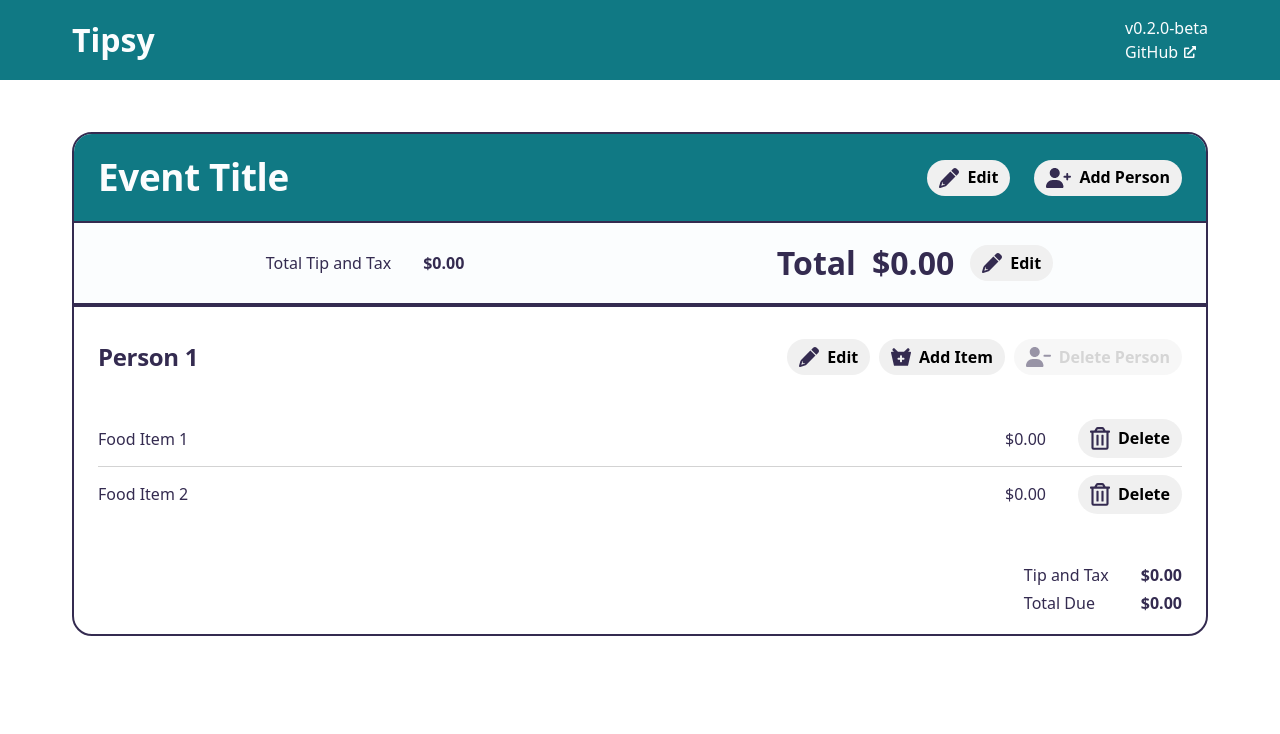
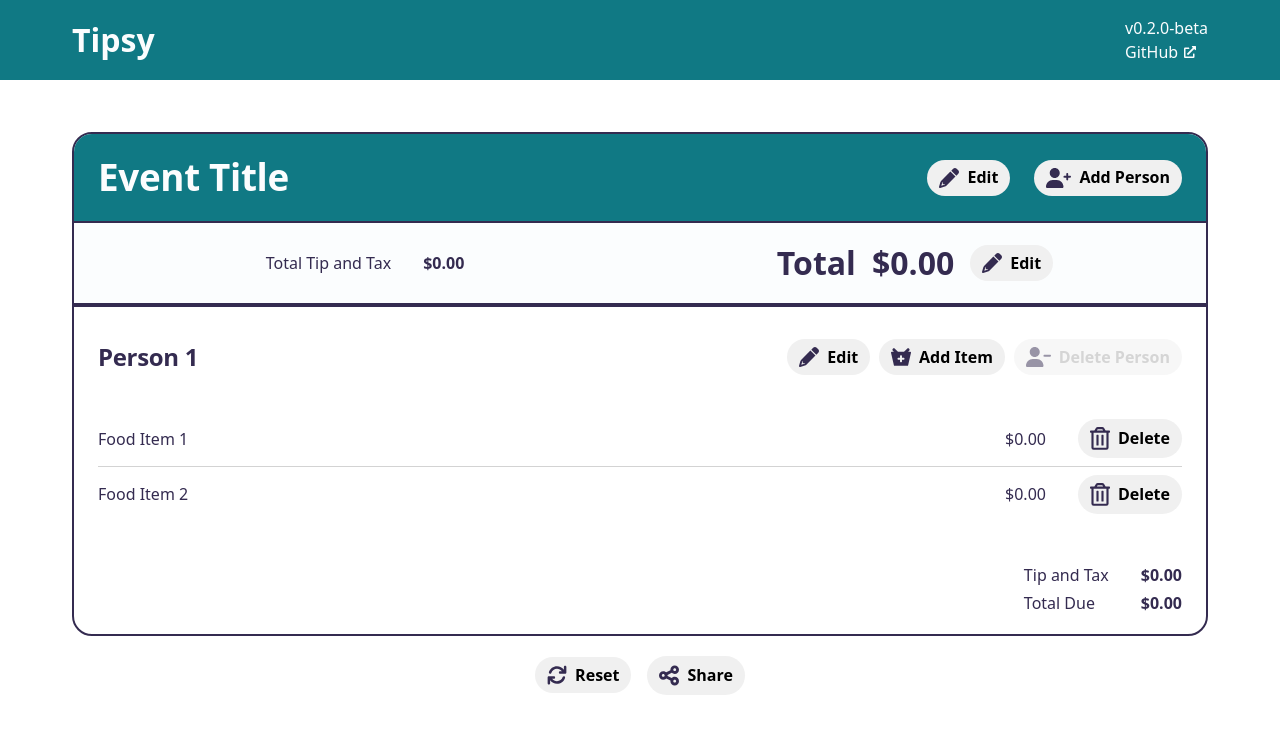
Before and after one commit to mikedelgaudio/tipsy, a React (Vite) app in the folder frontend/: page / in a window 1280 px wide. Shown: the top 734 px of the page. Built offline with nearby package versions, Linux system fonts and the light colour scheme.

Commit message:
adding reset and share buttons/icons

```diff
--- /dev/null
+++ b/frontend/src/components/ResultsView/EventFooterActions/EventFooterActions.css
@@ -0,0 +1,6 @@
+.eventFooterRow {
+  display: flex;
+  justify-content: center;
+  align-items: center;
+  gap: 1em;
+}
--- /dev/null
+++ b/frontend/src/components/ResultsView/EventFooterActions/EventFooterActions.tsx
@@ -0,0 +1,14 @@
+import "./EventFooterActions.css";
+import ShareBtn from "../../shared/buttons/ShareBtn";
+import ResetBtn from "../../shared/buttons/ResetBtn";
+
+function EventFooterActions() {
+  return (
+    <div className="eventFooterRow">
+      <ResetBtn />
+      <ShareBtn />
+    </div>
+  );
+}
+
+export default EventFooterActions;
--- /dev/null
+++ b/frontend/src/components/ResultsView/EventFooterActions/index.tsx
@@ -0,0 +1 @@
+export { default } from "./EventFooterActions";
--- a/frontend/src/components/ResultsView/ItemMenu/EventHeaderActions/EventHeaderActions.css
+++ b/frontend/src/components/ResultsView/ItemMenu/EventHeaderActions/EventHeaderActions.css
@@ -11,11 +11,3 @@
     flex-flow: row;
   }
 }
-
-.eventHeaderActionsRow .btn-danger {
-  font-weight: 600;
-  border-radius: 50px;
-  font-size: 1rem;
-  padding: 0.5em 1em;
-  cursor: pointer;
-}
--- a/frontend/src/components/ResultsView/ItemMenu/EventHeaderActions/EventHeaderActions.tsx
+++ b/frontend/src/components/ResultsView/ItemMenu/EventHeaderActions/EventHeaderActions.tsx
@@ -25,12 +25,6 @@ function EventHeaderActions({ editing, setEditing }: any) {
         ariaTitle={"Add person"}
         iconClassName="icon-xl"
       />
-      {/* <input
-        className="btn-danger"
-        type="reset"
-        onClick={() => dispatch(restartEvent())}
-        value="Reset"
-      /> */}
     </div>
   );
 }
--- a/frontend/src/components/ResultsView/ResultsView.tsx
+++ b/frontend/src/components/ResultsView/ResultsView.tsx
@@ -3,6 +3,7 @@ import "./ResultsView.css";
 import { ToastContainer } from "react-toastify";
 import "react-toastify/dist/ReactToastify.css";
 import ErrorBoundary from "../shared/errors/ErrorBoundary";
+import EventFooterActions from "./EventFooterActions";
 
 function ResultsView() {
   return (
@@ -10,6 +11,7 @@ function ResultsView() {
       <ToastContainer role="alert" />
       <ErrorBoundary>
         <ItemMenu />
+        <EventFooterActions />
       </ErrorBoundary>
     </form>
   );
--- /dev/null
+++ b/frontend/src/components/shared/buttons/ResetBtn.tsx
@@ -0,0 +1,24 @@
+import { useDispatch } from "react-redux";
+import { restartEvent } from "../../../redux/calculation/calculation-actions";
+import AddPersonIcon from "../icons/AddPersonIcon";
+import ResetIcon from "../icons/ResetIcon";
+
+function ResetBtn({ ariaTitle, className = "", iconClassName = "" }: any) {
+  const dispatch = useDispatch();
+  return (
+    <button
+      className={`btn ${className ? className : ""}`}
+      type="reset"
+      onClick={() => dispatch(restartEvent())}
+      title={ariaTitle}
+      value="Reset"
+    >
+      <span className="btn-wrapper">
+        <ResetIcon className={`icons ${iconClassName ? iconClassName : ""}`} />
+        <span className="btn-text">Reset</span>
+      </span>
+    </button>
+  );
+}
+
+export default ResetBtn;
--- /dev/null
+++ b/frontend/src/components/shared/buttons/ShareBtn.tsx
@@ -0,0 +1,23 @@
+import ShareIcon from "../icons/ShareIcon";
+
+function ShareBtn({
+  click,
+  ariaTitle,
+  className = "",
+  iconClassName = "",
+}: any) {
+  return (
+    <button
+      className={`btn ${className ? className : ""}`}
+      onClick={() => click()}
+      title={ariaTitle}
+    >
+      <span className="btn-wrapper">
+        <ShareIcon className={`icons ${iconClassName ? iconClassName : ""}`} />
+        <span className="btn-text">Share</span>
+      </span>
+    </button>
+  );
+}
+
+export default ShareBtn;
--- /dev/null
+++ b/frontend/src/components/shared/icons/ResetIcon.tsx
@@ -0,0 +1,17 @@
+function ResetIcon({ className }: { className: string }) {
+  return (
+    <svg
+      className={className}
+      aria-hidden="true"
+      xmlns="http://www.w3.org/2000/svg"
+      viewBox="0 0 512 512"
+    >
+      <path
+        fill="currentColor"
+        d="M464 16c-17.67 0-32 14.31-32 32v74.09C392.1 66.52 327.4 32 256 32 161.5 32 78.59 92.34 49.58 182.2c-5.438 16.81 3.797 34.88 20.61 40.28 16.89 5.5 34.88-3.812 40.3-20.59C130.9 138.5 189.4 96 256 96c50.5 0 96.26 24.55 124.4 64H336c-17.67 0-32 14.31-32 32s14.33 32 32 32h128c17.67 0 32-14.31 32-32V48c0-17.69-14.3-32-32-32zm-22.2 273.6c-16.92-5.438-34.88 3.812-40.3 20.59C381.1 373.5 322.6 416 256 416c-50.5 0-96.25-24.55-124.4-64H176c17.67 0 32-14.31 32-32s-14.33-32-32-32H48c-17.67 0-32 14.31-32 32v144c0 17.69 14.33 32 32 32s32-14.31 32-32v-74.09C119.9 445.5 184.6 480 255.1 480c94.45 0 177.4-60.34 206.4-150.2 6.4-16.8-2.9-35.7-19.7-40.2z"
+      />
+    </svg>
+  );
+}
+
+export default ResetIcon;
--- /dev/null
+++ b/frontend/src/components/shared/icons/ShareIcon.tsx
@@ -0,0 +1,17 @@
+function ShareIcon({ className }: { className: string }) {
+  return (
+    <svg
+      className={className}
+      aria-hidden="true"
+      xmlns="http://www.w3.org/2000/svg"
+      viewBox="0 0 448 512"
+    >
+      <path
+        fill="currentColor"
+        d="M448 127.1c0 53.9-43 96-96 96-25.9 0-49.4-9.3-66.6-26l-94.1 47c.5 3.9-.2 7-.2 11.9 0 4 .7 7.1.2 11.9l94.1 47c17.2-16.7 40.7-26.9 66.6-26.9 53 0 96 42.1 96 96 0 53-43 96-96 96-53.9 0-96-43-96-96 0-4.9.2-8 .7-11.9l-94.1-47C145.4 341.8 121.9 352 96 352c-53.02 0-96-43-96-96 0-53.9 42.98-96 96-96 25.9 0 49.4 10.2 66.6 26.9l94.1-47c-.5-4.8-.7-7.9-.7-11.9 0-53.02 42.1-96 96-96 53 0 96 42.98 96 96v-.9zm-352.9 160c18.6 0 32-13.4 32-32 0-16.8-13.4-32-32-32-16.77 0-32 15.2-32 32 0 18.6 15.23 32 32 32zM352 95.1c-17.7 0-32 15.2-32 32 0 18.6 14.3 32 32 32s32-13.4 32-32c0-16.8-14.3-32-32-32zm0 320.9c17.7 0 32-14.3 32-32s-14.3-32-32-32-32 14.3-32 32 14.3 32 32 32z"
+      />
+    </svg>
+  );
+}
+
+export default ShareIcon;
```
